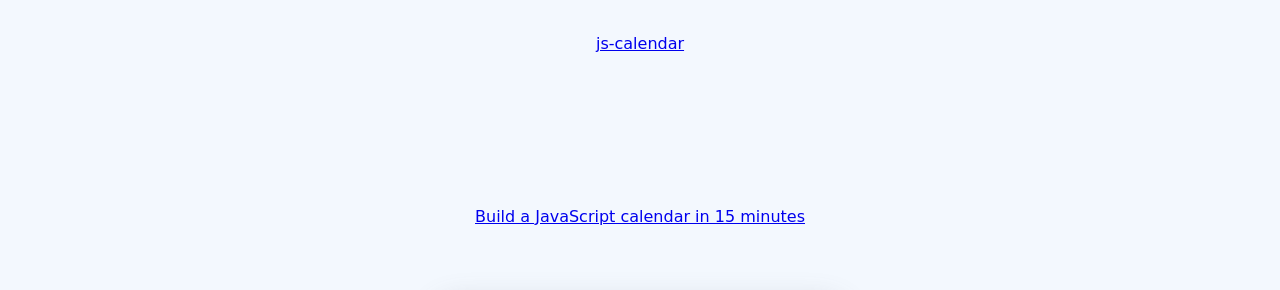
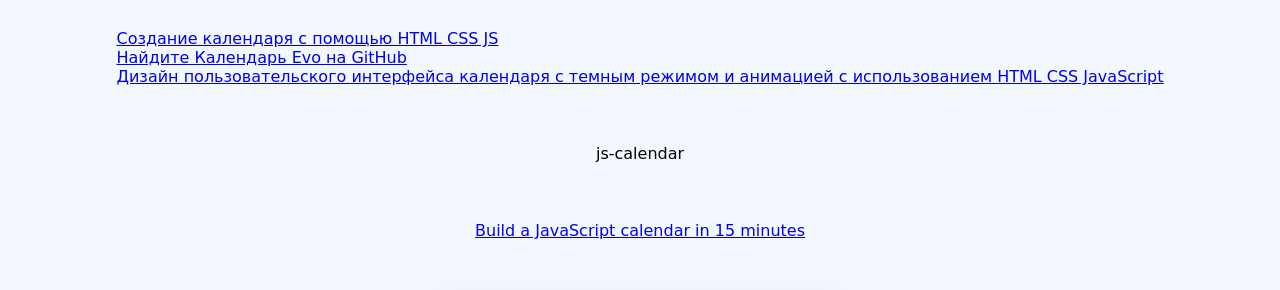
Before and after one commit to Irinka04/JS-calendar, a plain HTML site: page index.html in a window 1280 px wide. Shown: the top 290 px of the page. Drawn offline with Linux system fonts and the light colour scheme.

Commit message:
Update index.html

```diff
--- a/index.html
+++ b/index.html
@@ -11,7 +11,18 @@
 </head>
 
 <body class="light">
-    <a href="https://github.com/trananhtuat" target="_blank" rel="noopener noreferrer">
+     <div class="aa">
+            <a href="https://youtu.be/vNS6ghNsg3c" target="_blank" rel="noopener noreferrer"> Создание календаря с
+                помощью
+                HTML
+                CSS JS</a> <br>
+            <a href="https://github.com/edlynvillegas/evo-calendar" target="_blank" rel="noopener noreferrer">Найдите
+                Календарь Evo на GitHub</a>
+            <br> <a href="https://youtu.be/eOEX09sfhpM" target="_blank" rel="noopener noreferrer">Дизайн
+                пользовательского интерфейса календаря с темным режимом и анимацией с
+                использованием HTML CSS JavaScript</a>
+        </div>
+<!--     <a href="https://github.com/trananhtuat" target="_blank" rel="noopener noreferrer"> -->
         js-calendar
     </a> <br><a href="https://www.youtube.com/watch?v=krOTeX1DqHI&ab_channel=CodeAndCreate" target="_blank"
         rel="noopener noreferrer">Build a JavaScript calendar in 15 minutes</a>
```
